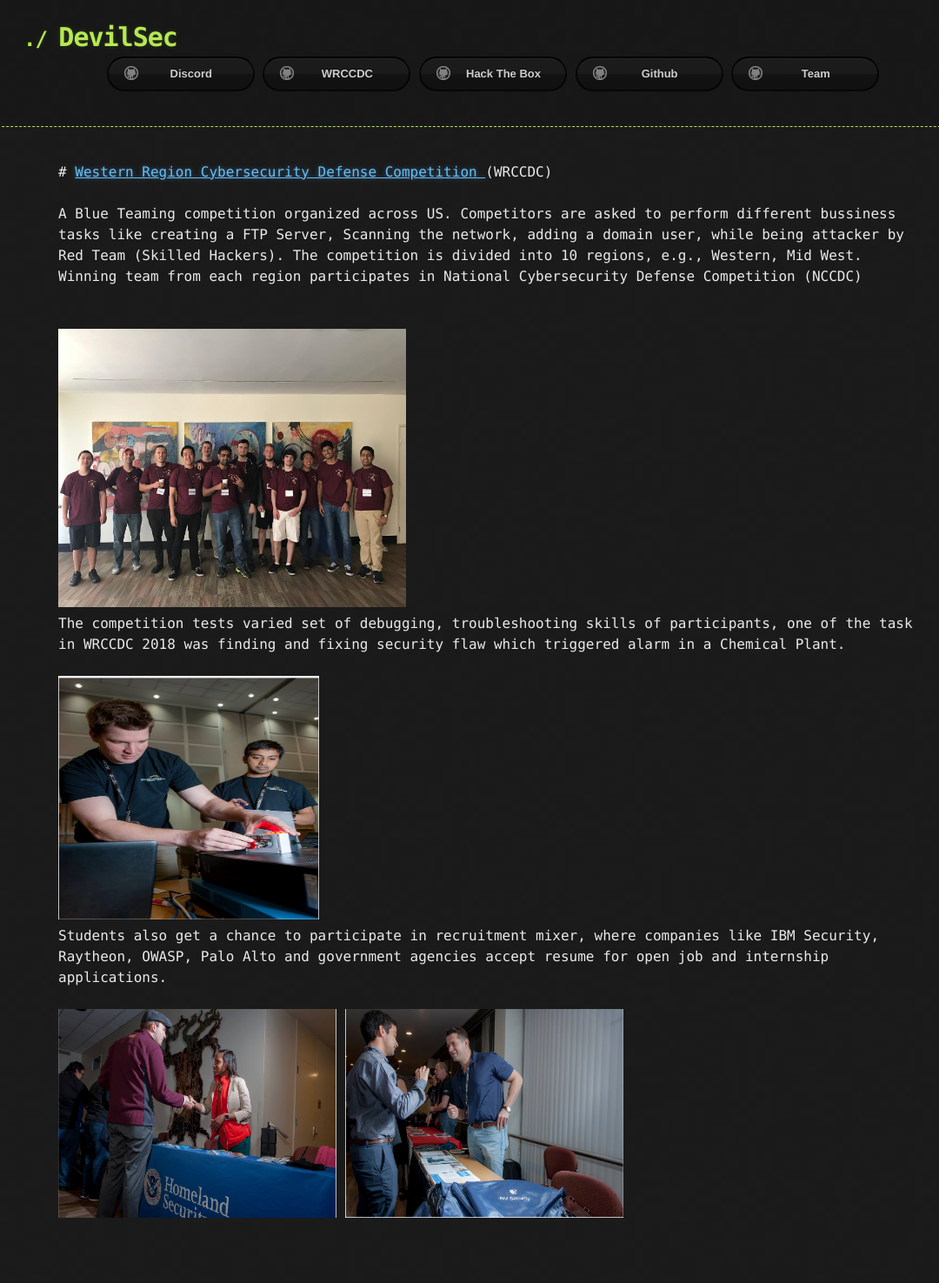
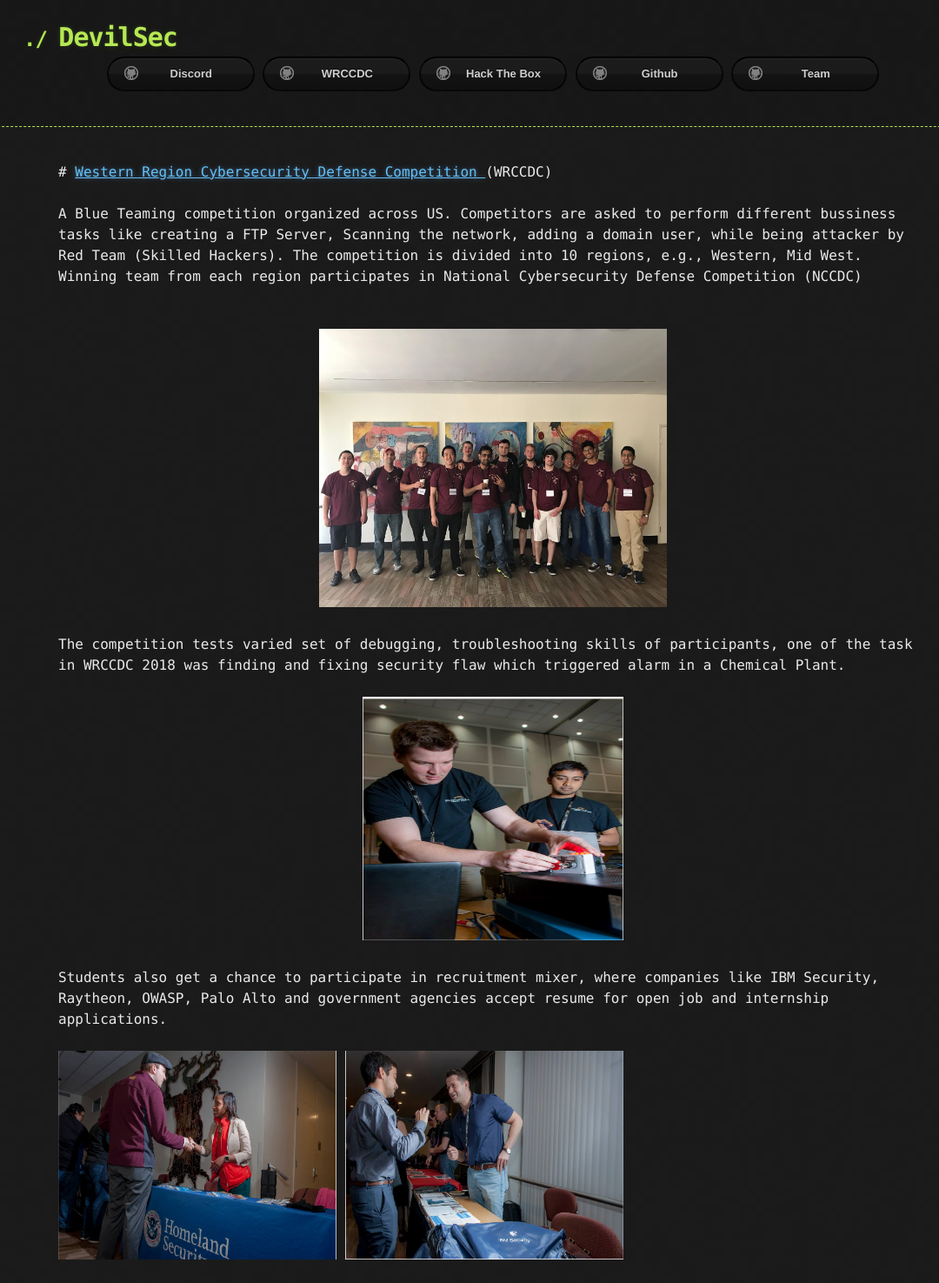
Before and after one commit to josephaorahim/asu_devilsec_website, a Jekyll site: the page built from wrccdc.html, in a window 1280 px wide. Shown: the whole page at 87% size, without its empty margins (73-1153 px from the left). Built offline with Jekyll 4.4.1, drawn with Linux system fonts in a browser that asks for light colours; before the commit the page ends 1427 px from its top, so only the background shows below that.

Commit message:
Think centering would look better

```diff
--- a/wrccdc.html
+++ b/wrccdc.html
@@ -5,15 +5,15 @@
 #  <a href="https://www.wrccdc.org/">Western Region Cybersecurity Defense Competition </a> (WRCCDC) <br><br>
 
 A Blue Teaming competition organized across US. Competitors are asked to perform different bussiness tasks like creating a FTP Server, Scanning the network, adding a domain user, while being attacker by Red Team (Skilled Hackers). The competition is divided into 10 regions, e.g., Western, Mid West. Winning team from each region participates in National Cybersecurity Defense Competition (NCCDC)<br>
-<br><br/>
+<br><br/><center>
 <img src="images/ccdc15.jpg"
  alt="WRCCDC Team 2017"
- style="width:400px;height:320px;" />
+ style="width:400px;height:320px;" /></center>
 <br/>
 The competition tests varied set of debugging, troubleshooting skills of participants, one of the task in WRCCDC 2018 was finding and fixing security flaw which triggered alarm in a Chemical Plant.
-<br><br/>
+<br><br/><center>
 <img src="images/ccdc21.png"
- style="width:300px;height:280px;" />
+ style="width:300px;height:280px;" /> </center>
 <br>
 Students also get a chance to participate in recruitment mixer, where companies like IBM Security, Raytheon, OWASP, Palo Alto and government agencies accept resume for open job and internship applications.
 <br><br>
```
